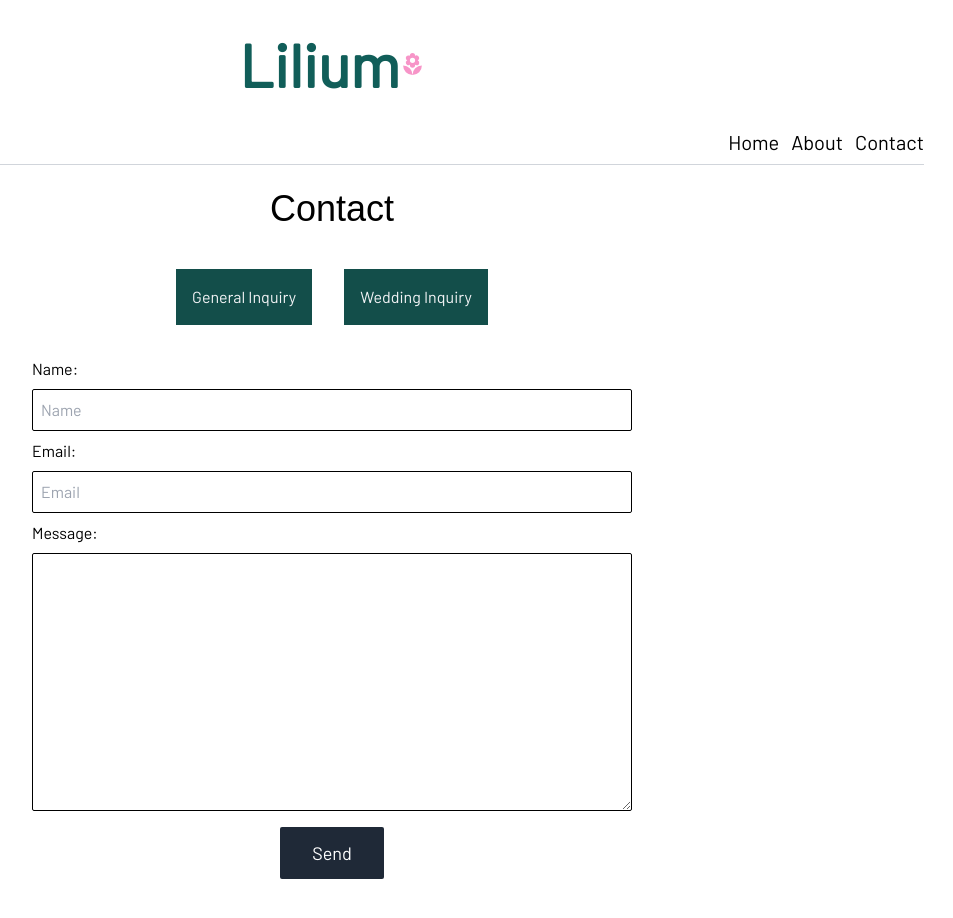
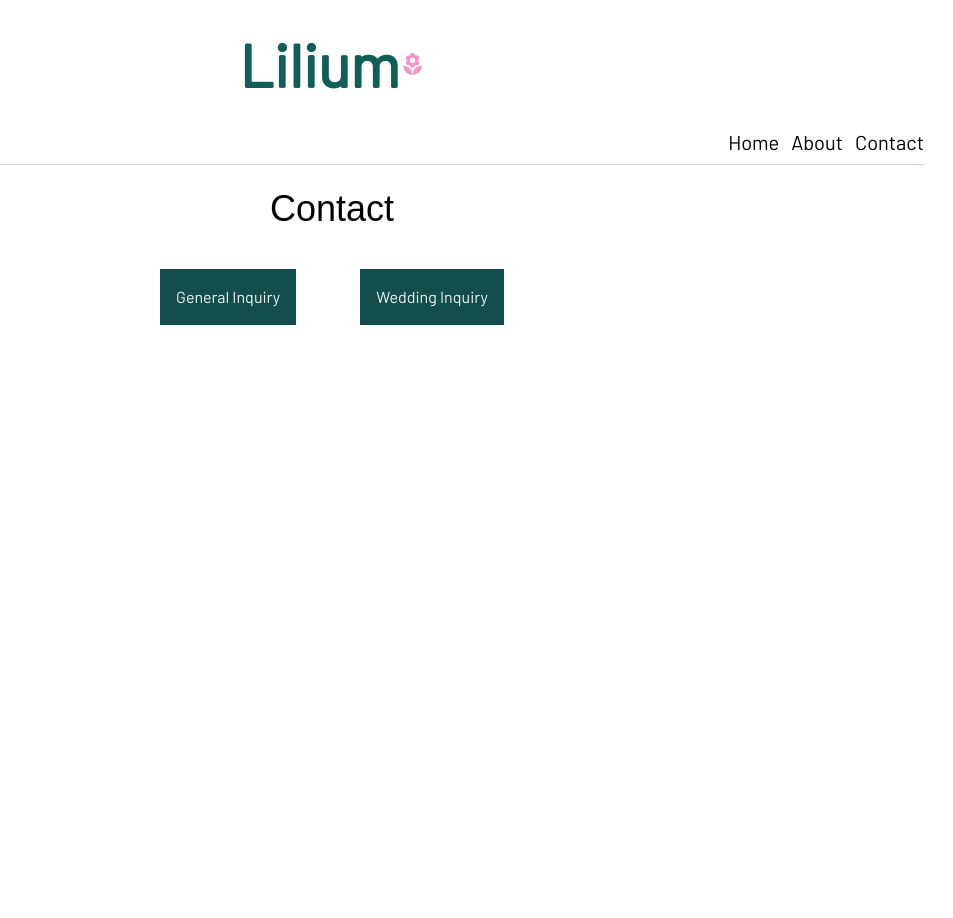
Before and after one commit to jonword/multistep-floral, a Next.js app: page /contact in a window 1280 px wide. Shown: the top 918 px of the page, without its empty margins (308-1261 px from the left). Built offline with nearby package versions, Linux system fonts and the light colour scheme; a web font is replaced by a local one.

Commit message:
get rid of inquiry forms and link buttons to google forms

```diff
--- a/src/pages/contact/index.tsx
+++ b/src/pages/contact/index.tsx
@@ -2,6 +2,7 @@ import React, { useState } from "react";
 import { Quattrocento, Barlow } from "next/font/google";
 import WeddingForm from "@/components/weddingForm";
 import GeneralForm from "@/components/generalForm";
+import Link from "next/link";
 
 const quattrocento = Quattrocento({
   subsets: ["latin"],
@@ -14,10 +15,6 @@ const barlow = Barlow({
 });
 
 const Contact = () => {
-  const [form, setForm] = useState("general");
-
-  const handleForm = (formName: string) => setForm(formName);
-
   return (
     <>
       <h1 className={`${quattrocento.className} pb-2 text-center text-4xl`}>
@@ -27,20 +24,20 @@ const Contact = () => {
         className={`${barlow.className} flex min-h-screen w-full flex-col items-center p-8 mb-32`}
       >
         <div className="flex gap-8 mb-8">
-          <button
-            className="hover:bg-emerald-800 duration-200 bg-teal-900 p-4 text-gray-100"
-            onClick={() => handleForm("general")}
-          >
-            <p>General Inquiry</p>
-          </button>
-          <button
-            className="hover:bg-emerald-800 duration-200 bg-teal-900 p-4 text-gray-100"
-            onClick={() => handleForm("wedding")}
-          >
+          <Link href="https://forms.gle/seRXtmEnuEpjxuzd8" target="_blank">
+            <button className="hover:bg-emerald-800 duration-200 bg-teal-900 p-4 text-gray-100">
+              <p>General Inquiry</p>
+            </button>
+          </Link>
+          <Link
+            href="https://forms.gle/9wB3Chh2BpGFujug6"
+            target="_blank"
+          ></Link>
+
+          <button className="hover:bg-emerald-800 duration-200 bg-teal-900 p-4 text-gray-100">
             <p>Wedding Inquiry</p>
           </button>
         </div>
-        {form === "wedding" ? <WeddingForm /> : <GeneralForm />}
       </div>
     </>
   );
```
